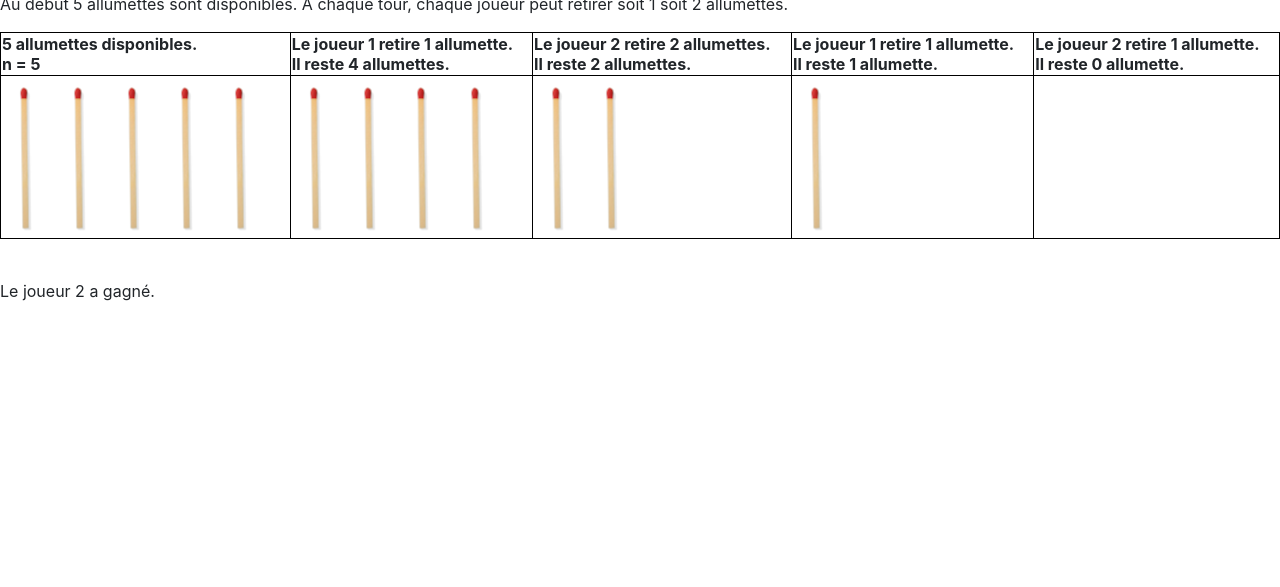
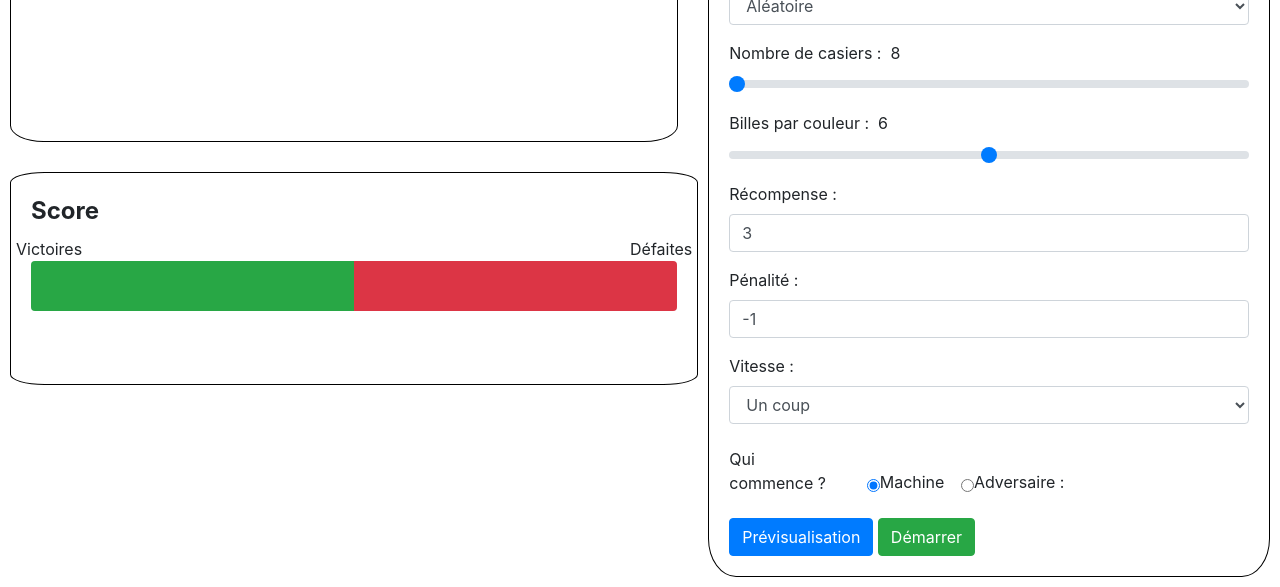
Before and after one commit to Terra-Numerica/Reinforcement-Learning, a plain HTML site: page src/web_version/MainPage.html in a window 1280 px wide. Shown: the part 365-952 px from the top of the page. Before the commit the page ends 800 px from the top, so only its background shows below. Drawn offline with nearby package versions, Linux system fonts and the light colour scheme.

Commit message:
form over with styling, data handling next

```diff
--- /dev/null
+++ b/src/web_version/Adaptation.js
@@ -0,0 +1,4 @@
+function updateTooltipValue(element) {
+    $(element).attr('data-original-title', element.value).tooltip('show');
+    $(element).siblings('span').text('\xa0' + element.value);
+}
--- a/src/web_version/MainPage.html
+++ b/src/web_version/MainPage.html
@@ -12,6 +12,7 @@
     <!-- LOCAL SCRIPTS IMPORTS -->
     <script type="text/javascript" src="MainPage.js"></script>
     <script type="text/javascript" src="Interaction.js"></script>
+    <script type="text/javascript" src="Adaptation.js"></script>
     <script type="text/javascript" src="localization/languages.js"></script>
     <link rel="stylesheet" href="styling/style.css">
 </head>
@@ -37,7 +38,7 @@
             </ul>
         </div>
     </nav>
-    <div id="rules_game" class="tab">
+    <div id="rules_game" class="tab hidden">
         <h1 translate="rules_game"></h1>
         <br>
         <p translate="rules_gist"></p>
@@ -200,9 +201,9 @@
         </table>
     </div>
 
-    <div id="adaptation" class="tab hidden">
+    <div id="adaptation" class="tab">
         <div id="adapt_visualization">
-            <label for="adapt_visualization" translate="adaptation_vizualisation"></label>
+            <legend for="adapt_visualization" translate="adaptation_vizualisation"></legend>
             <!--
                 TODO:
                 - Create one basket
@@ -214,43 +215,98 @@
         </div>
 
         <div id="adapt_score">
-            <label for="adapt_score" translate="adaptation_score"></label>
+            <legend for="adapt_score" translate="adaptation_score"></legend>
+            <div class="d-flex row justify-content-between">
             <span id="adapt_victories" translate="adaptation_victories"></span>
             <span id="adapt_defeats" translate="adaptation_defeats"></span>
+            </div>
             <div class="progress">
-                <div class="progress-bar bg-success" role="progressbar" style="width: 50%" aria-valuenow="50" aria-valuemin="0" aria-valuemax="100"></div>
-                <div class="progress-bar bg-danger" role="progressbar" style="width: 50%" aria-valuenow="50" aria-valuemin="0" aria-valuemax="100"></div>
+                <div class="progress-bar bg-success" role="progressbar" style="width: 50%" aria-valuenow="50"
+                    aria-valuemin="0" aria-valuemax="100"></div>
+                <div class="progress-bar bg-danger" role="progressbar" style="width: 50%" aria-valuenow="50"
+                    aria-valuemin="0" aria-valuemax="100"></div>
             </div>
-
         </div>
 
         <form id="adapt_param">
-            <label for="adapt_param" translate="adaptation_parameters"></label>
-            <fieldset>
-                <legend translate="adaptation_possible_moves"></legend>
-                <div>
+            <legend for="adapt_param" translate="adaptation_parameters"></legend>
+            <fieldset class="form-group row align-items-center">
+                <label for="pick_nb_of_moves_possible" class="col-sm-3 col-form-label"
+                    translate="adaptation_possible_moves"></label>
+                <div class="col-sm align-self-end" id="pick_nb_of_moves_possible">
+                    <div class="form-check form-check-inline">
                         <input type="radio" id="one_move" name="nb_moves" value="1" checked>
                         <label for="1">1</label>
                     </div>
-                <div>
+                    <div class="form-check form-check-inline">
                         <input type="radio" id="two_move" name="nb_moves" value="2">
                         <label for="2">2</label>
                     </div>
-                  <div>
+                    <div class="form-check form-check-inline">
                         <input type="radio" id="three_move" name="nb_moves" value="3">
                         <label for="3">3</label>
                     </div>
-                  <div>
+                    <div class="form-check form-check-inline">
                         <input type="radio" id="four_move" name="nb_moves" value="4">
                         <label for="4">4</label>
                     </div>
-                  <div>
+                    <div class="form-check form-check-inline">
                         <input type="radio" id="five_move" name="nb_moves" value="5">
                         <label for="5">5</label>
                     </div>
-
+                </div>
             </fieldset>
-
+            <div class="form-group">
+                <label for="select_opponent" translate="adaptation_select_opp"></label>
+                <select class="form-control" id="select_opponent">
+                    <option translate="adaptation_random"></option>
+                    <option translate="adaptation_machine"></option>
+                    <option translate="adaptation_expert"></option>
+                </select>
+            </div>
+            <div class="form-group">
+                <label for="pick_baskets_nb" translate="adaptation_nb_baskets"></label>
+                <span>&nbsp;8</span>
+                <input type="range" id="pick_baskets_nb" class="custom-range" min="8" max="16" step="1" value="8"
+                    data-toggle="tooltip" data-placement="left" oninput="updateTooltipValue(this)">
+            </div>
+            <div class="form-group">
+                <label for="balls_per_color" translate="adaptation_balls_color"></label>
+                <span>&nbsp;6</span>
+                <input type="range" id="balls_per_color" class="custom-range" min="2" max="10" step="1" value="6"
+                    data-toggle="tooltip" data-placement="left" oninput="updateTooltipValue(this)">
+            </div>
+            <div class="form-group">
+                <label for="pick_reward" translate="adaptation_reward"></label>
+                <input type="number" id="pick_reward" class="form-control" placeholder=3 value=3 min=0>
+            </div>
+            <div class="form-group">
+                <label for="pick_penalty" translate="adaptation_penalty"></label>
+                <input type="number" id="pick_penalty" class="form-control" placeholder=-1 value=-1 max=0>
+            </div>
+            <div class="form-group">
+                <label for="pick_speed" translate="adaptation_speed"></label>
+                <select class="form-control" id="pick_speed">
+                    <option translate="adaptation_one_move"></option>
+                    <option translate="adaptation_one_game"></option>
+                    <option translate="adaptation_non_stop"></option>
+                </select>
+            </div>
+            <fieldset class="form-group row align-items-center">
+                <label class="col-sm-3 col-form-label" translate="adaptation_who_starts"></label>
+                <div id="picks_who_starts" class="col-sm align-self-end">
+                    <div class="form-check form-check-inline">
+                        <input type="radio" id="machine_starts" name="picks_who_starts" value="1" checked>
+                        <label for="1" translate="adaptation_machine"></label>
+                    </div>
+                    <div class="form-check form-check-inline">
+                        <input type="radio" id="opponent_starts" name="picks_who_starts" value="1">
+                        <label for="2" translate="adaptation_select_opp"></label>
+                    </div>
+                </div>
+            </fieldset>
+            <button type="button" class="btn btn-primary" translate="adaptation_preview"></button>
+            <button type="submit" class="btn btn-success" onclick="return false" translate="adaptation_start"></button>
         </form>
     </div>
 
--- a/src/web_version/MainPage.js
+++ b/src/web_version/MainPage.js
@@ -1,5 +1,6 @@
 $(document).ready(function () {
     setLang()
+    $('[data-toggle="tooltip"]').tooltip()
 });
 
 let langPicked = $('html')[0].lang;
@@ -35,7 +36,6 @@ function showTab(page, event) {
 function setLang(){
     $("[translate]").each(function () {
         var key = $(this).attr("translate");
-        console.log(key)
         if(langPicked == "en") {
             var value = texts[key][langPicked];
         } else if(langPicked == "fr") {
--- a/src/web_version/localization/languages.js
+++ b/src/web_version/localization/languages.js
@@ -267,7 +267,67 @@ let texts = {
         en: "Choice of parameters"
     },
     "adaptation_possible_moves": {
-        fr: "Coups possibles",
-        en: "Possible moves"
+        fr: "Coups possibles :",
+        en: "Possible moves:"
+    },
+    "adaptation_select_opp": {
+        fr: "Adversaire :",
+        en: "Opponent:"
+    },
+    "adaptation_random": {
+        fr: "Aléatoire",
+        en: "Random"
+    },
+    "adaptation_machine": {
+        fr: "Machine",
+        en: "Machine"
+    },
+    "adaptation_expert": {
+        fr: "Expert",
+        en: "Expert"
+    },
+    "adaptation_nb_baskets": {
+        fr: "Nombre de casiers :",
+        en: "Number of baskets:"
+    },
+    "adaptation_balls_color" : {
+        fr: "Billes par couleur :",
+        en: "Balls per color:"
+    },
+    "adaptation_reward": {
+        fr: "Récompense :",
+        en: "Reward:"
+    },
+    "adaptation_penalty" : {
+        fr: "Pénalité :",
+        en: "Penalty:"
+    },
+    "adaptation_speed": {
+        fr: "Vitesse :",
+        en: "Speed:"
+    },
+    "adaptation_one_move": {
+        fr: "Un coup",
+        en: "One move"
+    },
+    "adaptation_one_game": {
+        fr: "Une partie",
+        en: "One game"
+    },
+    "adaptation_non_stop": {
+        fr: "Non stop",
+        en: "Non stop"
+    },
+    "adaptation_who_starts": {
+        fr: "Qui commence ?",
+        en: "Who starts ?"
+    },
+    "adaptation_preview": {
+        fr: "Prévisualisation",
+        en: "Preview"
+    },
+    "adaptation_start": {
+        fr: "Démarrer",
+        en: "Start"
     },
 }
--- a/src/web_version/styling/style.css
+++ b/src/web_version/styling/style.css
@@ -6,6 +6,11 @@ table,
 th,
 td {
     border: 1px solid black;
+}
+
+legend {
+    font-weight: bold;
+    /* displace it on the corner left like in the swing version */
 }
 
 #lang_switch{
@@ -69,8 +74,15 @@ td {
     grid-template-columns: auto auto auto;
 }
 
+#adapt_visualization, #adapt_score, #adapt_param{
+    border: 1px solid black;
+    border-radius: 5%;
+    padding: 20px;
+    margin: 10px;
+}
+
 #adapt_visualization{
-    background-color: forestgreen;
+    /*background-color: forestgreen;*/
     min-height: 60%;
     min-width: 60%;
     grid-column: 1 / 3;
@@ -78,16 +90,18 @@ td {
 }
 
 #adapt_score{
-    background-color: purple;
-    min-width: 50%;
-    max-width: 80%;
-    margin: auto;
+    /*background-color: purple;*/
+    min-width: 100%;
+    max-height: 50%;
     grid-column: 1/3;
     grid-row: 2;
 }
 
+#adapt_score > .progress{
+    height: 50px;
+}
+
 #adapt_param{
-    background-color: aqua;
     grid-column: 3 ;
     grid-row: 1 / 3;
 }
```
Also changed, not shown: src/web_version/Interaction.js (+0 -7 lines), src/web_version/Simulation.js (deleted). Lines whose indentation alone changed are shown as unchanged.
